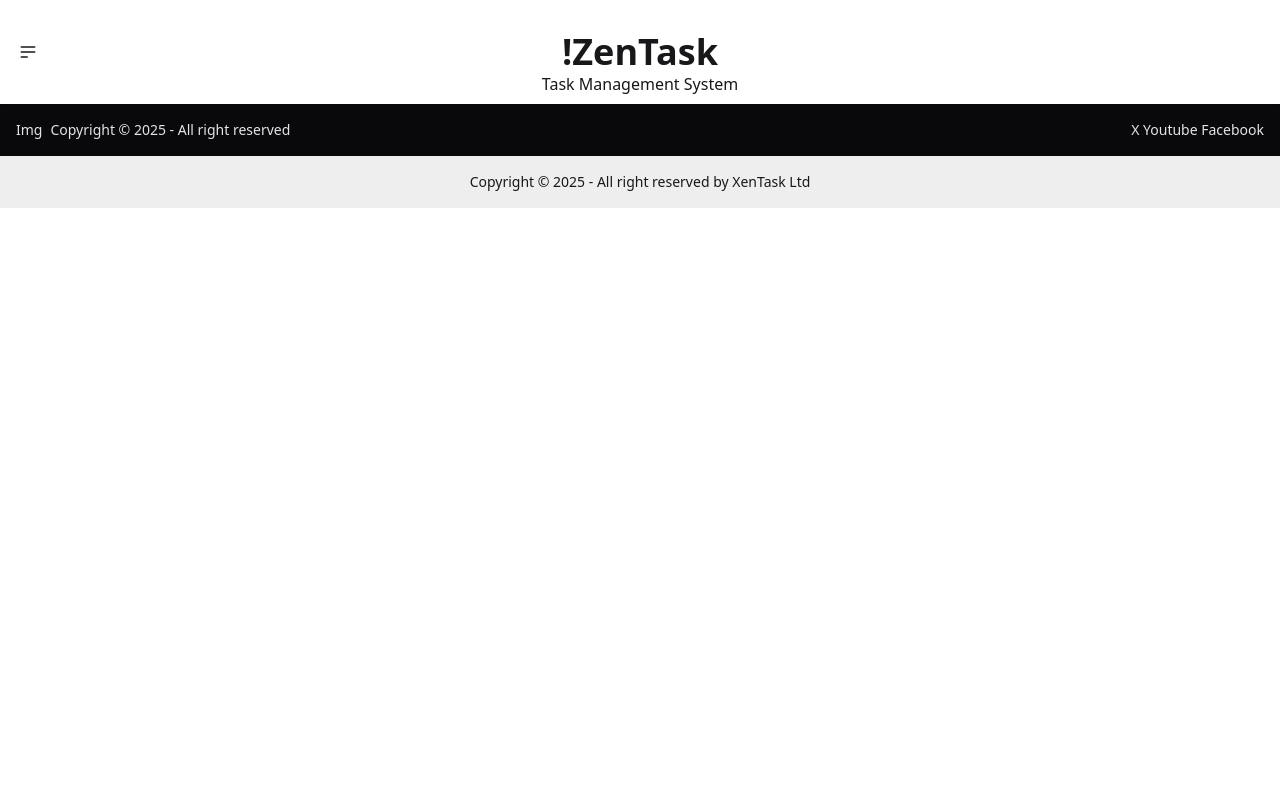
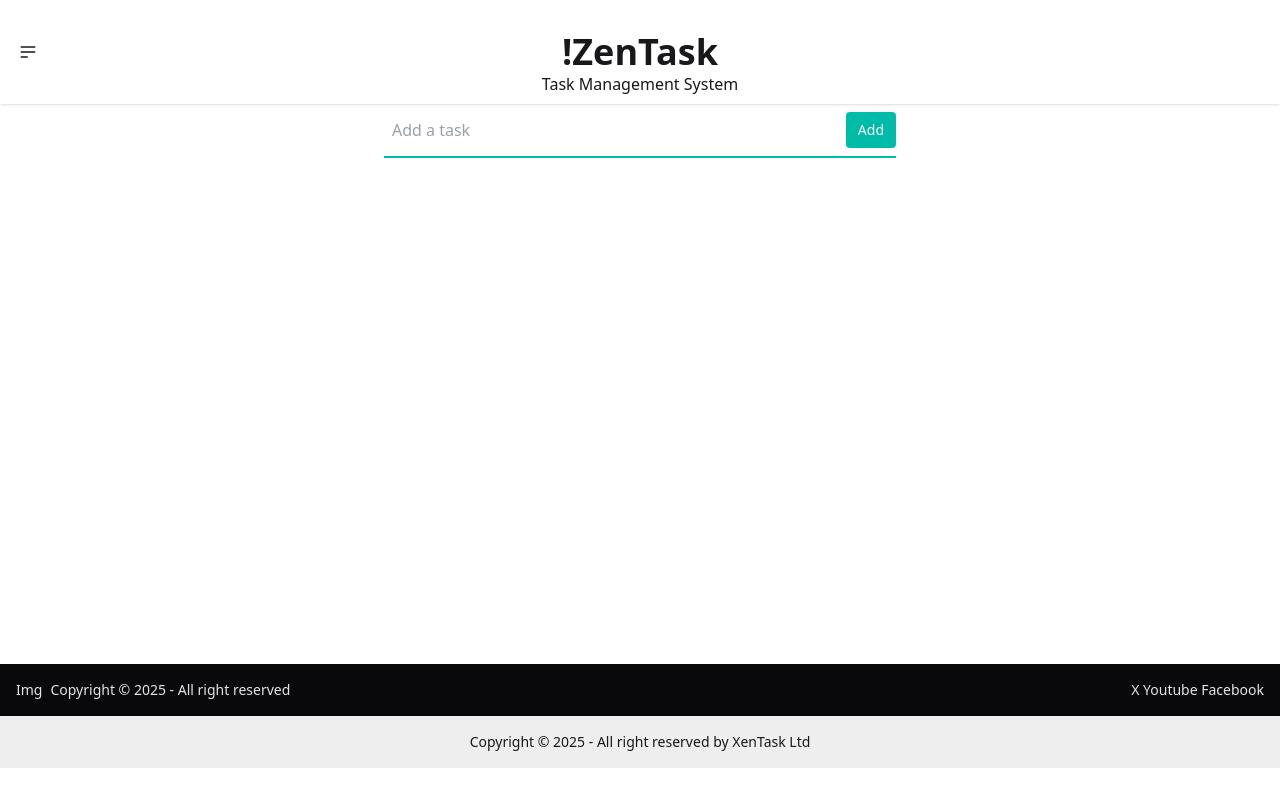
Before and after one commit to sheikhmuhammadantor/zen-tesk, a React (Vite) app in the folder ZenTaskClient/: page / in a window 1280 px wide. Built offline with nearby package versions, Linux system fonts and the light colour scheme; no server answers.

Commit message:
feat: add AddTask component and integrate it into Home page layout.

```diff
--- /dev/null
+++ b/ZenTaskClient/src/components/task/AddTask.jsx
@@ -0,0 +1,18 @@
+function AddTask() {
+    return (
+        <div className="w-full">
+            <div className="flex justify-center">
+                <form className="w-full max-w-lg">
+                    <div className="flex items-center border-b-2 border-teal-500 py-2">
+                        <input className="appearance-none bg-transparent border-none w-full text-gray-700 mr-3 py-1 px-2 leading-tight focus:outline-none" type="text" placeholder="Add a task" aria-label="Full name" />
+                        <button className="flex-shrink-0 bg-teal-500 hover:bg-teal-700 border-teal-500 hover:border-teal-700 text-sm border-4 text-white py-1 px-2 rounded" type="button">
+                            Add
+                        </button>
+                    </div>
+                </form>
+            </div>
+        </div>
+    )
+}
+
+export default AddTask
--- a/ZenTaskClient/src/page/home/Home.jsx
+++ b/ZenTaskClient/src/page/home/Home.jsx
@@ -1,11 +1,18 @@
 import Footer from "../../components/layout/Footer";
 import Header from "../../components/layout/Header";
+import AddTask from "../../components/task/AddTask";
 
 function Home() {
 
   return (
-      <section>
+    <section className="container mx-auto">
       <Header />
+
+
+      <section className="min-h-[70vh]">
+        <AddTask />
+      </section>
+
 
       <Footer />
     </section>
```
Also changed, not shown: ZenTaskClient/src/components/task/Task.jsx (added). Lines whose indentation alone changed are shown as unchanged.
